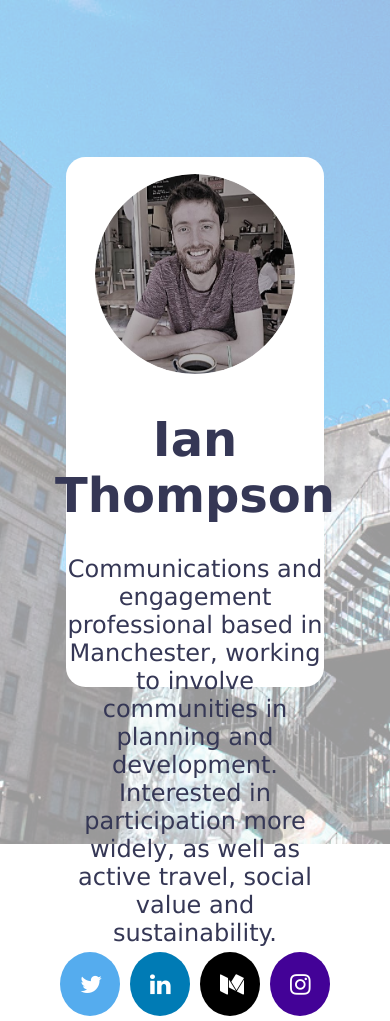
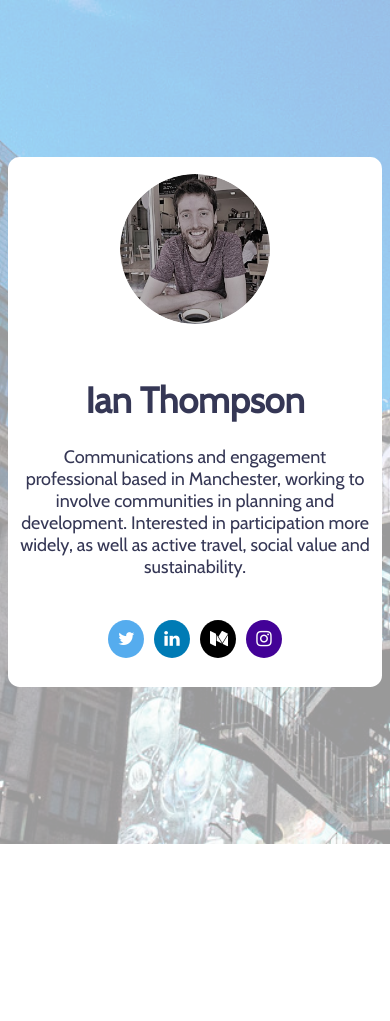
Before and after one commit to ianthompson86/ianthompson86.github.io, a plain HTML site: page index.html in a window 390 px wide. After the commit the page ends 844 px from the top, so only its background shows below. Drawn offline with nearby package versions, Linux system fonts and the light colour scheme.

Commit message:
mobile responsiveness

```diff
--- a/index.css
+++ b/index.css
@@ -1,11 +1,19 @@
+@import url('https://fonts.googleapis.com/css2?family=Cabin&display=swap');
+
 html {
     /* Setting a base font size of 10px give us easier rem calculations
         Info: 1rem === 12px, 1.5rem === 18px, 2rem === 24px and so forth
         */
     font-size: 24px;
-    font-family: Verdana;
+    font-family: 'Cabin', sans-serif;
     color: #353755;
     background-color: white;
+}
+
+@media (max-width: 600px) {
+    html {
+        font-size: 18px;
+    }
 }
 
 a {
@@ -15,7 +23,7 @@ a {
 }
 
 body {
-    height: 100vh;
+    min-height: 100vh;
     width: 100vw;
     position: absolute;
     margin: 0;
@@ -44,14 +52,21 @@ body::after {
 
 #contentBox {
     background-color: white;
-    height: 60vh;
+    min-height: 60vh;
     width: 60vw;
-    padding: 3%;
-    border-radius: 5vmin;
+    padding: 3vmin;
+    border-radius: 3vmin;
+    margin: 3vmin;
     display: flex;
     flex-direction: column;
     justify-content: space-between;
     align-items: center;
+}
+
+@media (max-width: 600px) {
+    #contentBox {
+      width: 90vw;
+    }
 }
 
 .profilePicBox {
@@ -69,22 +84,19 @@ body::after {
     border-radius: 50%;
 }
 
+@media (max-width: 600px) {
+    .profilePic {
+        max-height: 150px;
+    }
+}
+
 .iconsBox {
     width: 100%;
     display: flex;
     flex-direction: row;
     justify-content: center;
     align-items: center;
-}
-
-.socialMediaButton {
-    cursor: pointer;
-    display: inline-block;
-    height: 40px;
-    width: 40px;
-    background-color: #55acee;
-    border: 1px solid white;
-    border-radius: 2px;
+    margin: 3vmin;
 }
 
 /* Style all font awesome icons */
@@ -96,6 +108,14 @@ body::after {
     text-decoration: none;
     border-radius: 50%;
     margin: 5px;
+}
+
+@media (max-width: 600px) {
+    .fa {
+        padding: 10px;
+        font-size: 16px;
+        width: 16px;
+    }
 }
 
 /* Add a hover effect if you want */
```
